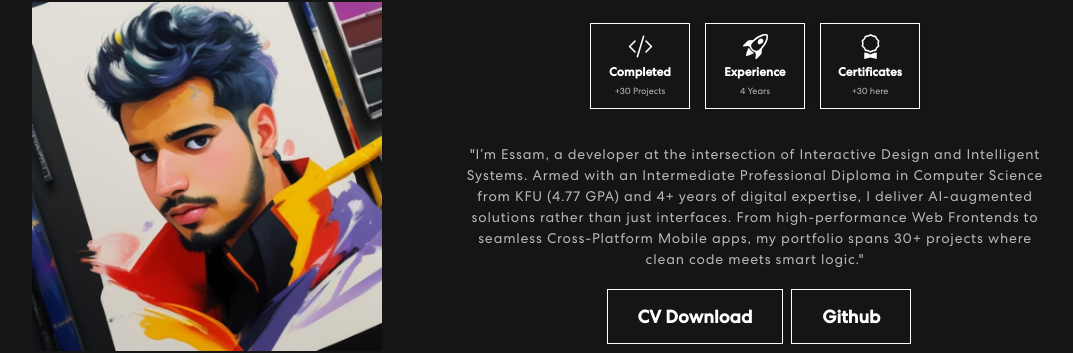
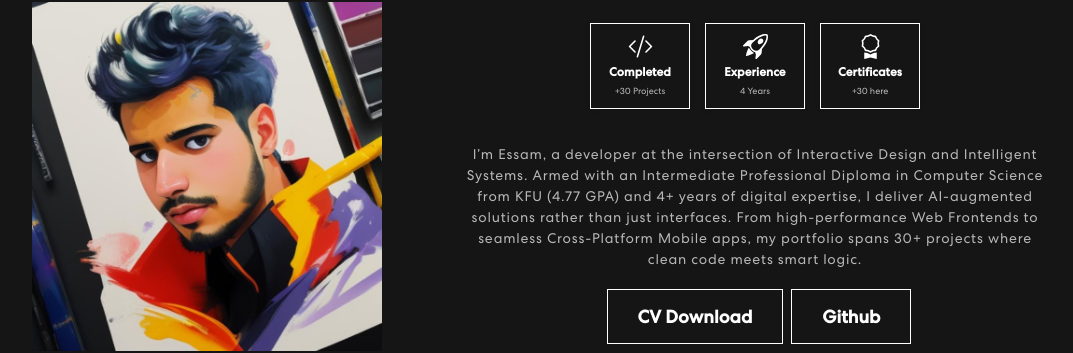
Before and after one commit to x39OME/personal-website-sam-reactjs, a React (Create React App) app in the folder personal-website-essam/: page / in a window 1280 px wide. Shown: the part 892-1245 px from the top of the page, without its empty margins (100-1173 px from the left). Built offline with nearby package versions, Linux system fonts and the light colour scheme; the HTML template or start-up script is replaced by a standard one.

Commit message:
Update About.js

```diff
--- a/personal-website-essam/src/components/about/About.js
+++ b/personal-website-essam/src/components/about/About.js
@@ -34,13 +34,13 @@ export const About = () => {
                     </div>
                   </div>
                   <div className='about-description'>
-                  <p> "I’m Essam, a developer at the intersection of Interactive Design
+                  <p> I’m Essam, a developer at the intersection of Interactive Design
                     and Intelligent Systems.
                     Armed with an Intermediate Professional Diploma in Computer Science from KFU (4.77 GPA)
                     and 4+ years of digital expertise,
                     I deliver AI-augmented solutions rather than just interfaces.
                     From high-performance Web Frontends to seamless Cross-Platform Mobile apps,
-                    my portfolio spans 30+ projects where clean code meets smart logic." </p>
+                    my portfolio spans 30+ projects where clean code meets smart logic. </p>
                 </div>
                 <div className='about-link'>
                   <a download={EssamAbdullah} href={EssamAbdullah}>CV Download</a>
```
